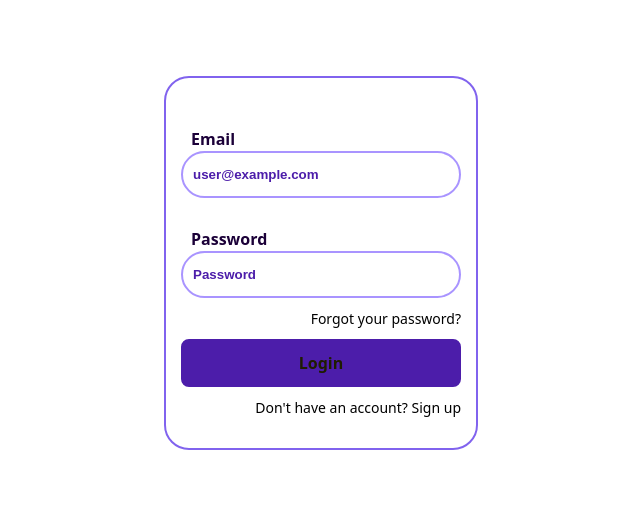
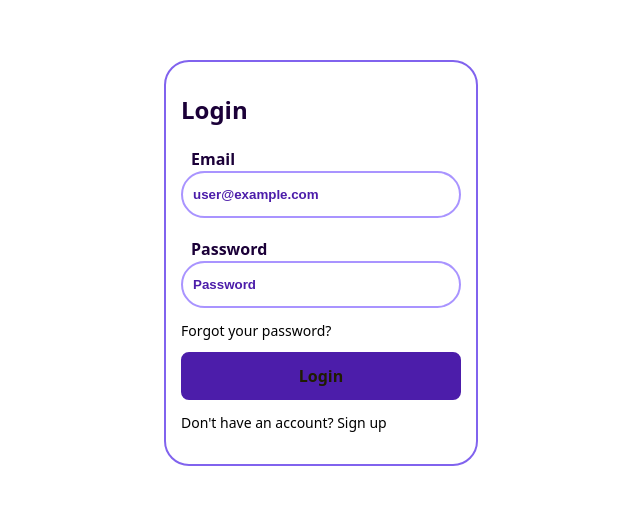
Before and after one commit to Freeze3780/card-game-site, a React (Vite) app: page /login in a window 1280 px wide. Shown: the part 137-642 px from the top of the page, without its empty margins (319-959 px from the left). Built offline with nearby package versions, Linux system fonts and the light colour scheme; no server answers.

Commit message:
Added Card Component and made the Home page only accessable if loggged in

```diff
--- a/src/Components/A/A.module.css
+++ b/src/Components/A/A.module.css
@@ -1,6 +1,5 @@
 .link {
 	all: unset;
-	margin-left: auto;
 	display: inline-block;
 	font-size: 0.875rem;
 	text-underline-offset: 4px;
--- a/src/Components/Card/Card.module.css
+++ b/src/Components/Card/Card.module.css
@@ -0,0 +1,33 @@
+.card {
+	border: 2px var(--border) solid;
+	border-radius: 25px;
+	padding: 30px 15px;
+	background: var(--bg-gradient);
+
+	min-width: 20.5vw;
+	min-height: 25vh;
+
+	display: flex;
+	flex-direction: column;
+}
+
+.header {
+	color: var(--text);
+	font-size: x-large;
+	font-weight: bolder;
+	margin-bottom: 2px;
+}
+.desc {
+	color: var(--text-muted);
+	font-size: small;
+}
+
+.spacer {
+	flex-grow: 1;
+}
+
+.footer {
+	margin-bottom: auto;
+	display: flex;
+	gap: 12px;
+}
--- a/src/Components/Card/Card.tsx
+++ b/src/Components/Card/Card.tsx
@@ -1,7 +1,66 @@
+import A from '../A/A';
 import styles from './Card.module.css';
 
-export default function Card() {
+type Props = {
+	children: React.ReactNode;
+}
+
+type CardProps = {
+	children: React.ReactNode;
+	goBack?: string;
+}
+
+
+export function Card({ children, goBack }: CardProps) {
 	return (
-
+		<div className={styles.card}>
+			{children}
+			{
+				typeof goBack === "string" ?
+				<A
+					to={goBack}
+					text="← Go Back"
+				/>
+				: <></>
+			}
+		</div>
 	);
 }
+
+export function CardHeader({ children }: Props) {
+	return (
+		<div className={styles.header}>
+			{children}
+		</div>
+	);
+}
+
+export function CardDescription({ children }: Props) {
+	return (
+		<div className={styles.desc}>
+			{children}
+		</div>
+	);
+}
+
+export function CardContent({ children }: Props) {
+	return (
+		<div className={styles.content}>
+			{children}
+		</div>
+	);
+}
+
+export function CardSpacer() {
+	return (
+		<div className={styles.spacer}></div>
+	);
+}
+
+export function CardFooter({ children }: Props) {
+	return (
+		<div className={styles.footer}>
+			{children}
+		</div>
+	);
+}
--- a/src/Pages/Home.tsx
+++ b/src/Pages/Home.tsx
@@ -1,8 +1,19 @@
+import { useLocation, useNavigate } from "react-router-dom";
 import Header from "../Components/Header/Header";
 import Sidebar from "../Components/Sidebar/Sidebar";
 import "./Home.css";
+import { useEffect } from "react";
 
 export default function HomePage() {
+	const location = useLocation();
+	const navigate = useNavigate();
+
+	useEffect(() => {
+		if (!location.state){
+			navigate("/login");
+		}
+	}, [location.state, navigate])
+
 	return (
 		<div className="grid-layout">
 			<Header className="head"/>
--- a/src/Pages/PageNotFound.tsx
+++ b/src/Pages/PageNotFound.tsx
@@ -3,7 +3,7 @@ import PrimaryButton from "../Components/Buttons/PrimaryButton/PrimaryButton";
 
 export default function PageNotFound() {
 	return (
-		<div className="flex-centered-container">
+		<div className="center">
 			<h1>404 Page Not Found</h1>
 			<Link to={"/"}>
 				<PrimaryButton text="Go Back Home"/>
--- /dev/null
+++ b/src/Pages/Test.tsx
@@ -0,0 +1,6 @@
+export default function Test() {
+
+	return (
+		<h2>This is the Test Page</h2>
+	);
+}
--- a/src/Pages/login.tsx
+++ b/src/Pages/login.tsx
@@ -6,10 +6,11 @@ import Input from '../Components/Input/Input.tsx';
 import supabase from '../../utils/supabase.ts';
 import PrimaryButton from '../Components/Buttons/PrimaryButton/PrimaryButton.tsx';
 import { useNavigate } from 'react-router-dom';
+import { Card, CardHeader, CardContent, CardFooter } from '../Components/Card/Card.tsx';
 
 
 export default function LoginPage() {
-	const navigator = useNavigate();
+	const navigate = useNavigate();
 
 	const [email, setEmail] = useState("");
 	const [emailInfo, setEmailInfo] = useState("");
@@ -52,7 +53,7 @@ export default function LoginPage() {
 		}
 
 		if (await verifyPassword(password, data.password)){
-			navigator("/home");
+			navigate("/home", { state: data });
 			return true;
 		}else {
 			setPasswordInfo("Incorrect Password");
@@ -61,17 +62,24 @@ export default function LoginPage() {
 	}
 
 	return (
-		<div className='flex-centered-container'>
-			<form className="column-card" onSubmit={submitHandler}>
+		<div className='center'>
+			<Card>
+				<form onSubmit={submitHandler}>
+					<CardHeader>Login</CardHeader>
+					<CardContent>
 						<Input value={email} onChange={emailChangeHandler} label="Email" type="email" placeholder="user@example.com" info={emailInfo} infoClass='danger-text' />
 						<Input value={password} onChange={passwordChangeHandler} label="Password" type="password" info={passwordInfo} infoClass='danger-text' />
 						<A to='#' text="Forgot your password?" />
+					</CardContent>
+					<CardFooter>
 						<PrimaryButton
 							type='submit'
 							text="Login"
 						/>
+					</CardFooter>
 					<A to="/register" text="Don't have an account? Sign up"/>
 				</form>
+			</Card>
 		</div>
 	);
 }
--- a/src/Pages/register.tsx
+++ b/src/Pages/register.tsx
@@ -5,8 +5,12 @@ import type { User } from "../../utils/types.ts";
 import Input from "../Components/Input/Input";
 import supabase from "../../utils/supabase";
 import PrimaryButton from "../Components/Buttons/PrimaryButton/PrimaryButton.tsx";
+import { Card, CardHeader, CardContent, CardFooter } from "../Components/Card/Card.tsx";
+import { useNavigate } from "react-router-dom";
 
 export default function RegisterPage() {
+	const navigate = useNavigate();
+
 	const [email, setEmail] = useState("");
 	const [emailInfo, setEmailInfo] = useState("");
 
@@ -118,13 +122,25 @@ export default function RegisterPage() {
 				name: name,
 				password: await hashPassword(password)
 			});
-		if (error) console.error(error);
-		else console.log("Row inserted succesfully");
+
+
+		if (!error){
+			const { data } = await supabase
+				.from("users")
+				.select()
+				.eq("email", email)
+				.single();
+
+			navigate("/home", { state: data })
+		}
 	}
 
 	return (
-		<div className="flex-centered-container">
-			<form className="column-card" onSubmit={submitHandler}>
+		<div className="center">
+			<Card goBack="/login">
+				<form onSubmit={submitHandler}>
+					<CardHeader>Register</CardHeader>
+					<CardContent>
 						<Input label="Email"
 							value={email}
 							type="email"
@@ -156,11 +172,15 @@ export default function RegisterPage() {
 							info={passwordInfo}
 							infoClass="danger-text"
 						/>
+					</CardContent>
+					<CardFooter>
 						<PrimaryButton
 							text="Sign Up"
 							type="submit"
 						/>
+					</CardFooter>
 				</form>
+			</Card>
 		</div>
 	);
 }
--- a/src/index.css
+++ b/src/index.css
@@ -50,7 +50,7 @@ body {
 }
 
 /* ------------- Global Styles ------------- */
-.flex-centered-container {
+.center {
 	display: flex;
 	flex-direction: column;
 	justify-content: center;
--- a/src/main.tsx
+++ b/src/main.tsx
@@ -1,6 +1,6 @@
 import { StrictMode } from 'react'
 import { createRoot } from 'react-dom/client'
-import { createBrowserRouter, RouterProvider } from "react-router-dom";
+import { createBrowserRouter, redirect, RouterProvider } from "react-router-dom";
 
 import './index.css'
 
@@ -8,10 +8,16 @@ import LoginPage from './Pages/login';
 import PageNotFound from './Pages/PageNotFound';
 import RegisterPage from './Pages/register';
 import HomePage from './Pages/Home';
+import Test from './Pages/Test';
+
+function loginRedirect(){
+	return redirect("/login")
+}
 
 const router = createBrowserRouter([
 	{path: "*", element: <PageNotFound />},
-	{path: "/", element: <LoginPage />},
+	{path: "/test", element: <Test />},
+	{path: "/", loader: loginRedirect},
 	{path: "/login", element: <LoginPage />},
 	{path: "/register", element: <RegisterPage />},
 	{path: "/home", element: <HomePage />},
```
Also changed, not shown: src/Components/Input/Input.tsx (+12 -0 lines). Lines whose indentation alone changed are shown as unchanged.
